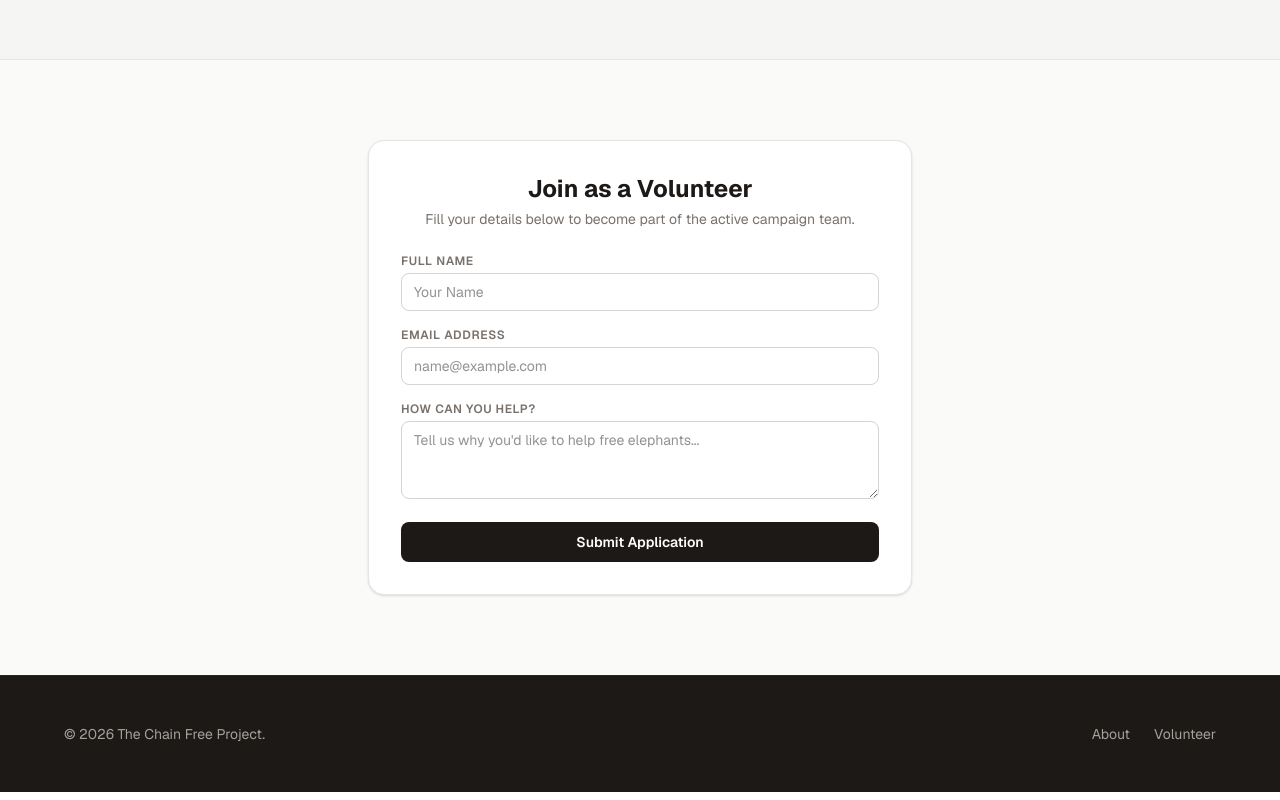
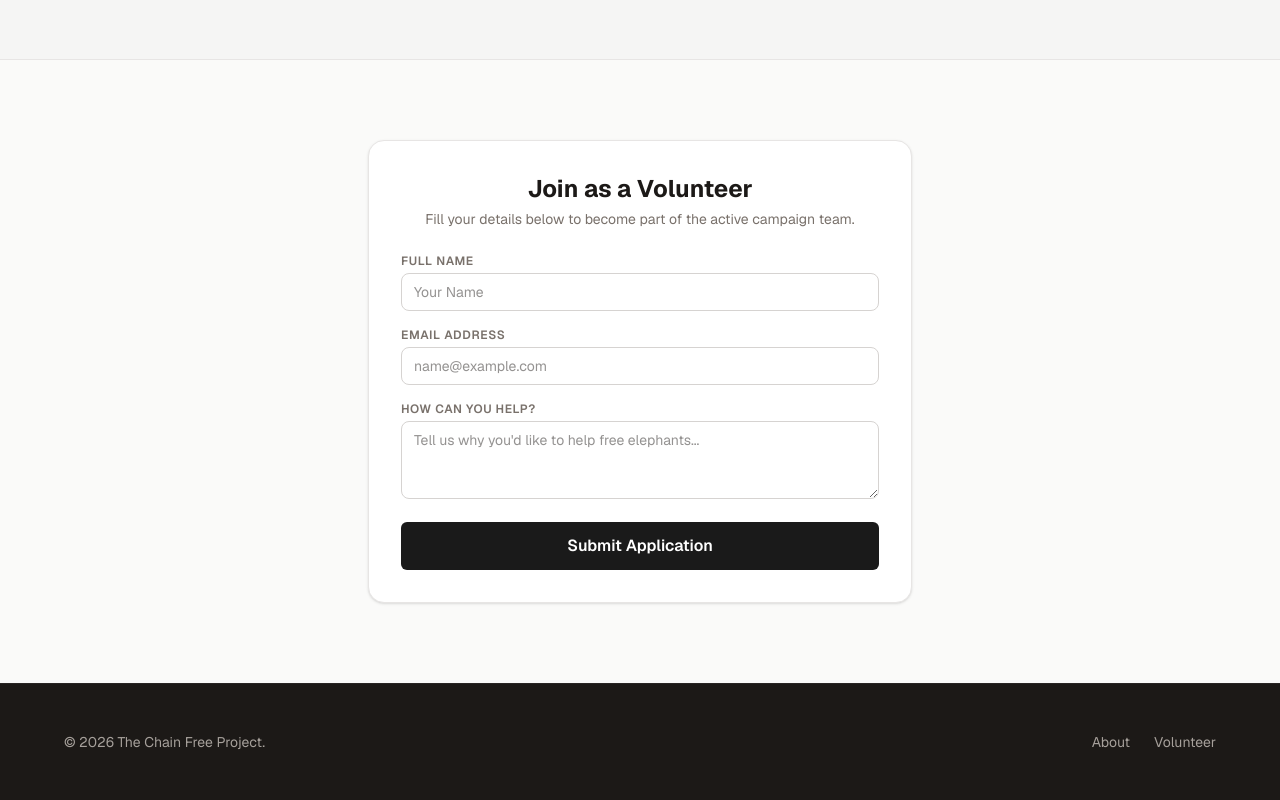
Before and after one commit to bikashacharya08/elephant-campaign, a Next.js app in the folder elephant-campaign-frontend/: page / in a window 1280 px wide. Shown: the part 1785-2585 px from the top of the page. Built offline with nearby package versions, Linux system fonts and the light colour scheme.

Commit message:
buttonfixed.tsx

```diff
--- a/elephant-campaign-frontend/app/page.tsx
+++ b/elephant-campaign-frontend/app/page.tsx
@@ -255,9 +255,11 @@ export default function ElephantCampaignLanding() {
               </div>
               <button
                 type="submit"
-                className="w-full bg-stone-900 hover:bg-stone-850 text-white font-semibold py-2.5 rounded-lg text-sm transition"
+                disabled={isSubmitting}
+                className="w-full bg-[#1a1a1a] text-white py-3 px-6 rounded-md font-semibold hover:bg-black transition-all duration-200"
+                style={{ transform: isSubmitting ? 'scale(0.98)' : 'scale(1)' }}
               >
-                Submit Application
+                {isSubmitting ? 'Submitting...' : 'Submit Application'}
               </button>
             </form>
           )}
```
